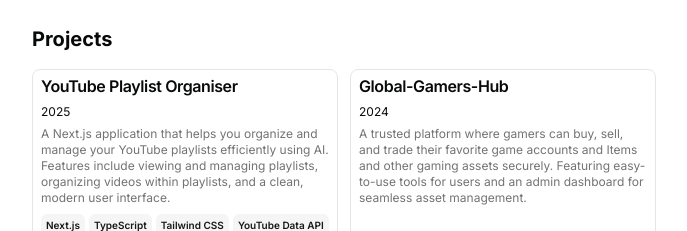
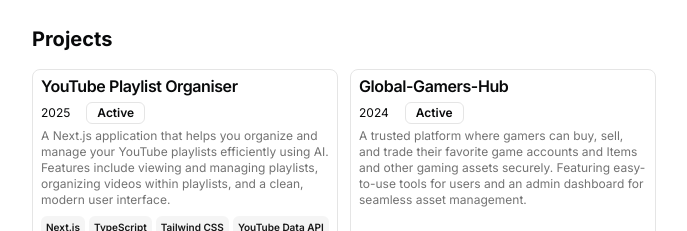
Before and after one commit to neerajkumarc/portfolio, a Next.js app: page / in a window 1280 px wide. Shown: the part 569-800 px from the top of the page, without its empty margins (296-983 px from the left). Built offline with nearby package versions, Linux system fonts and the light colour scheme.

Commit message:
update: project card to display active status of the projects

```diff
--- a/src/app/page.tsx
+++ b/src/app/page.tsx
@@ -101,6 +101,7 @@
                   href={project.href}
                   key={project.title}
                   title={project.title}
+                  active={project.active}
                   description={project.description}
                   dates={project.dates}
                   tags={project.technologies}
--- a/src/components/project-card.tsx
+++ b/src/components/project-card.tsx
@@ -14,6 +14,7 @@
 interface Props {
   title: string;
   href?: string;
+  active?: boolean;
   description: string;
   dates: string;
   tags: readonly string[];
@@ -31,6 +32,7 @@
 export function ProjectCard({
   title,
   href,
+  active,
   description,
   dates,
   tags,
@@ -74,6 +76,11 @@
         <div className="space-y-1">
           <CardTitle className="mt-1 text-base">{title}</CardTitle>
           <time className="font-sans text-xs">{dates}</time>
+          {active && (
+            <Badge className="ml-4" variant="outline">
+              Active
+            </Badge>
+          )}
           <div className="hidden font-sans text-xs underline print:visible">
             {link?.replace("https://", "").replace("www.", "").replace("/", "")}
           </div>
```
